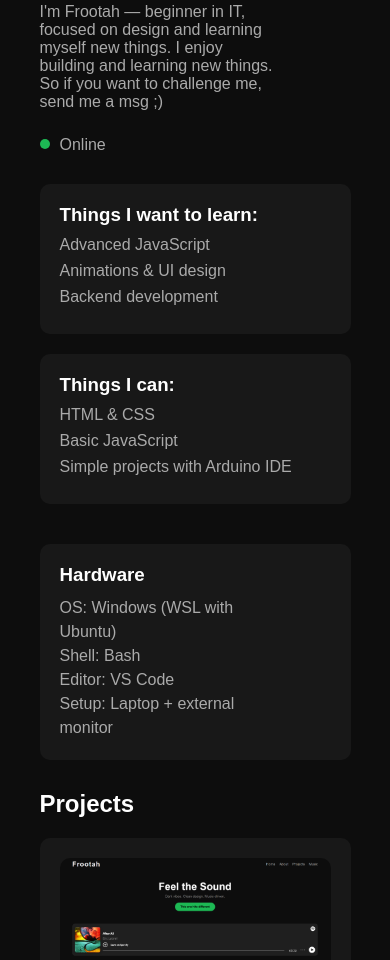
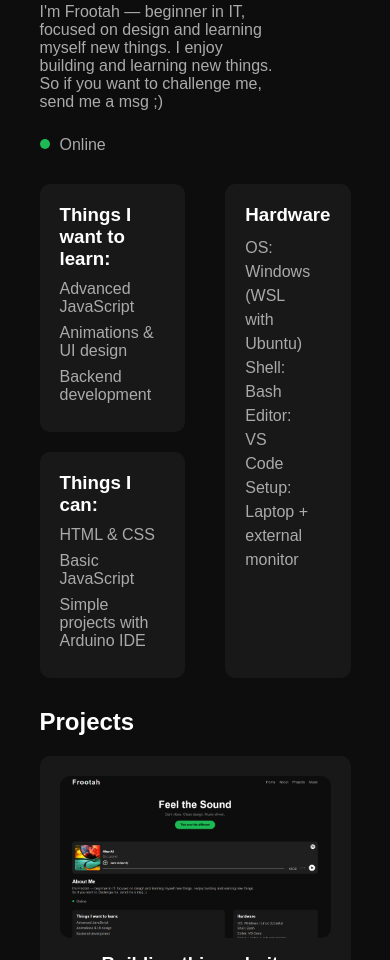
Before and after one commit to Frootah/Website-Frootah, a plain HTML site: page index.html in a window 390 px wide. Shown: the part 534-1494 px from the top of the page. Drawn offline with Linux system fonts and the light colour scheme.

Commit message:
How does this sh work

```diff
--- a/style.css
+++ b/style.css
@@ -339,11 +339,6 @@ footer {
 }
 
 /* MOBILE */
-@media (max-width: 800px) {
-  .about-grid {
-    flex-direction: column;
-  }
-}
 @media (max-width: 600px) {
 
   body {
```
